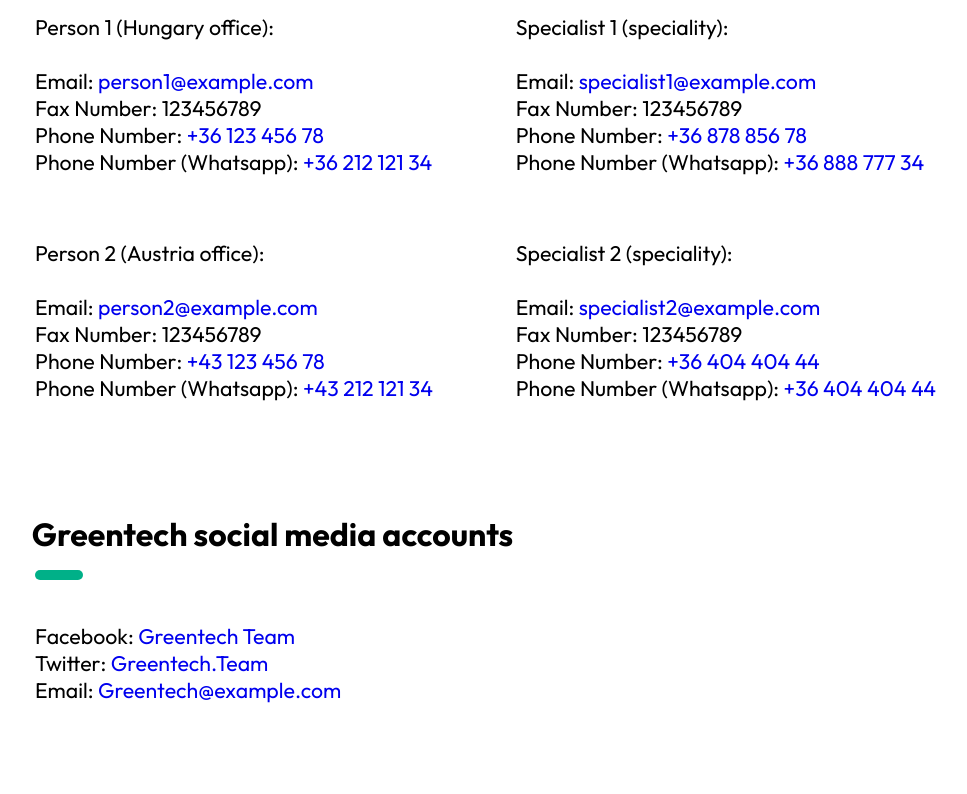
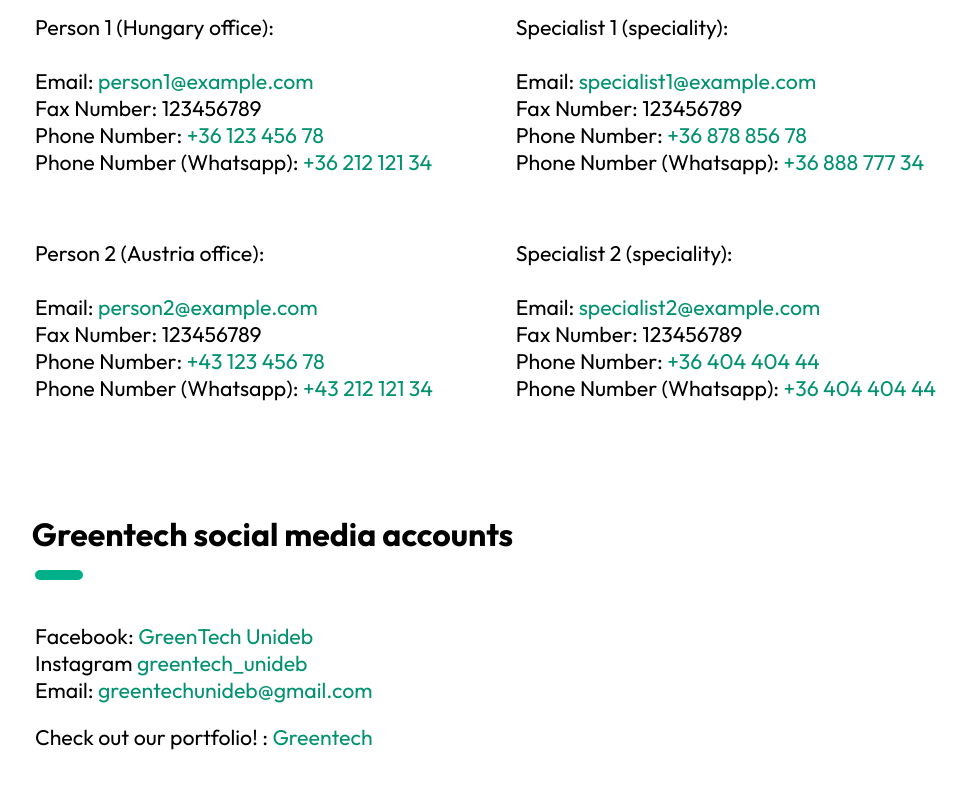
Before and after one commit to green-tech-club/front-end, a React (Create React App) app: page /contact in a window 1280 px wide. Shown: the part 666-1460 px from the top of the page, without its empty margins (125-1092 px from the left). Built offline with nearby package versions, Linux system fonts and the light colour scheme.

Commit message:
contact finalized

```diff
--- a/src/contactpage/ContactPage.css
+++ b/src/contactpage/ContactPage.css
@@ -65,3 +65,7 @@
     max-width: 40rem;
     color: black;
   }
+
+  .linkstyle{
+    color:#029270;
+  }
--- a/src/contactpage/ContactPage.js
+++ b/src/contactpage/ContactPage.js
@@ -38,18 +38,18 @@
                     <div className='line'></div>
                     <p className="contactText">
                         Person 1 (Hungary office): <br></br><br></br>
-                        Email: <a href = "mailto: person1@example.com">person1@example.com</a> <br></br>
+                        Email: <a className="linkstyle" href = "mailto: person1@example.com">person1@example.com</a> <br></br>
                         Fax Number: 123456789 <br></br>
-                        Phone Number: <a href = "tel: +36 123 456 78">+36 123 456 78</a> <br></br>
-                        Phone Number (Whatsapp): <a href = "tel: +36 212 121 34">+36 212 121 34</a>
+                        Phone Number: <a className="linkstyle" href = "tel: +36 123 456 78">+36 123 456 78</a> <br></br>
+                        Phone Number (Whatsapp): <a className="linkstyle" href = "tel: +36 212 121 34">+36 212 121 34</a>
                         <div className="empty-margin-top"></div>
                     </p>
                     <p className="contactText">
                         Person 2 (Austria office): <br></br><br></br>
-                        Email: <a href = "mailto: person2@example.com">person2@example.com</a> <br></br>
+                        Email: <a className="linkstyle" href = "mailto: person2@example.com">person2@example.com</a> <br></br>
                         Fax Number: 123456789 <br></br>
-                        Phone Number: <a href = "tel: +43 123 456 78">+43 123 456 78</a> <br></br>
-                        Phone Number (Whatsapp): <a href = "tel: +43 212 121 34">+43 212 121 34</a>
+                        Phone Number: <a className="linkstyle" href = "tel: +43 123 456 78">+43 123 456 78</a> <br></br>
+                        Phone Number (Whatsapp): <a className="linkstyle" href = "tel: +43 212 121 34">+43 212 121 34</a>
                         <div className="empty-margin-top"></div>
                     </p>
                 </div>
@@ -58,18 +58,18 @@
                     <div className='line'></div>
                     <p className="contactText">
                         Specialist 1 (speciality): <br></br><br></br>
-                        Email: <a href = "mailto: specialist1@example.com">specialist1@example.com</a> <br></br>
+                        Email: <a className="linkstyle" href = "mailto: specialist1@example.com">specialist1@example.com</a> <br></br>
                         Fax Number: 123456789 <br></br>
-                        Phone Number: <a href = "tel: +36 878 856 78">+36 878 856 78</a> <br></br>
-                        Phone Number (Whatsapp): <a href = "tel: +36 888 777 34">+36 888 777 34</a>
+                        Phone Number: <a className="linkstyle" href = "tel: +36 878 856 78">+36 878 856 78</a> <br></br>
+                        Phone Number (Whatsapp): <a className="linkstyle" href = "tel: +36 888 777 34">+36 888 777 34</a>
                         <div className="empty-margin-top"></div>
                     </p>
                     <p className="contactText">
                         Specialist 2 (speciality): <br></br><br></br>
-                        Email: <a href = "mailto: specialist2@example.com">specialist2@example.com</a> <br></br>
+                        Email: <a className="linkstyle" href = "mailto: specialist2@example.com">specialist2@example.com</a> <br></br>
                         Fax Number: 123456789 <br></br>
-                        Phone Number: <a href = "tel: +36 404 404 44">+36 404 404 44</a> <br></br>
-                        Phone Number (Whatsapp): <a href = "tel: +36 404 404 44">+36 404 404 44</a>
+                        Phone Number: <a className="linkstyle" href = "tel: +36 404 404 44">+36 404 404 44</a> <br></br>
+                        Phone Number (Whatsapp): <a className="linkstyle" href = "tel: +36 404 404 44">+36 404 404 44</a>
                         <div className="empty-margin-top"></div>
                     </p>
                 </div>
@@ -79,10 +79,12 @@
                     <h className="contactTitle">Greentech social media accounts</h>
                     <div className="line"></div>
                     <p className="contactText"> <br></br>
-                        Facebook: <a href = "www.facebook.com" target="_blank">Greentech Team</a> <br></br>
-                        Twitter: <a href = "www.twitter.com" target="_blank">Greentech.Team</a> <br></br>
-                        Email: <a href = "mailto: greentech@example.com">Greentech@example.com</a>
+                        Facebook: <a className="linkstyle" href = "https://www.facebook.com/people/GreenTech-Unideb/100087248554997/" target="_blank">GreenTech Unideb</a> <br></br>
+                        Instagram <a className="linkstyle" href = "https://instagram.com/greentech_unideb?igshid=MzRlODBiNWFlZA==" target="_blank">greentech_unideb</a> <br></br>
+                        Email: <a className="linkstyle" href = "mailto: greentechunideb@gmail.com">greentechunideb@gmail.com</a>
                     </p>
+                    <br></br>
+                    <p className="contactText">Check out our portfolio! : <a className="linkstyle" href = "https://greentechunideb.my.canva.site/home" target="_blank">Greentech</a> </p>
                 </div>
             </div>
             <div className="empty-margin-top"></div>
@@ -92,6 +94,9 @@
                     <p className="contactText">We care about your input</p>
                 </div>
             </div>
+
+
+
         </div>
         <div className='empty-margin-top'></div>
         <Footer></Footer>
```
